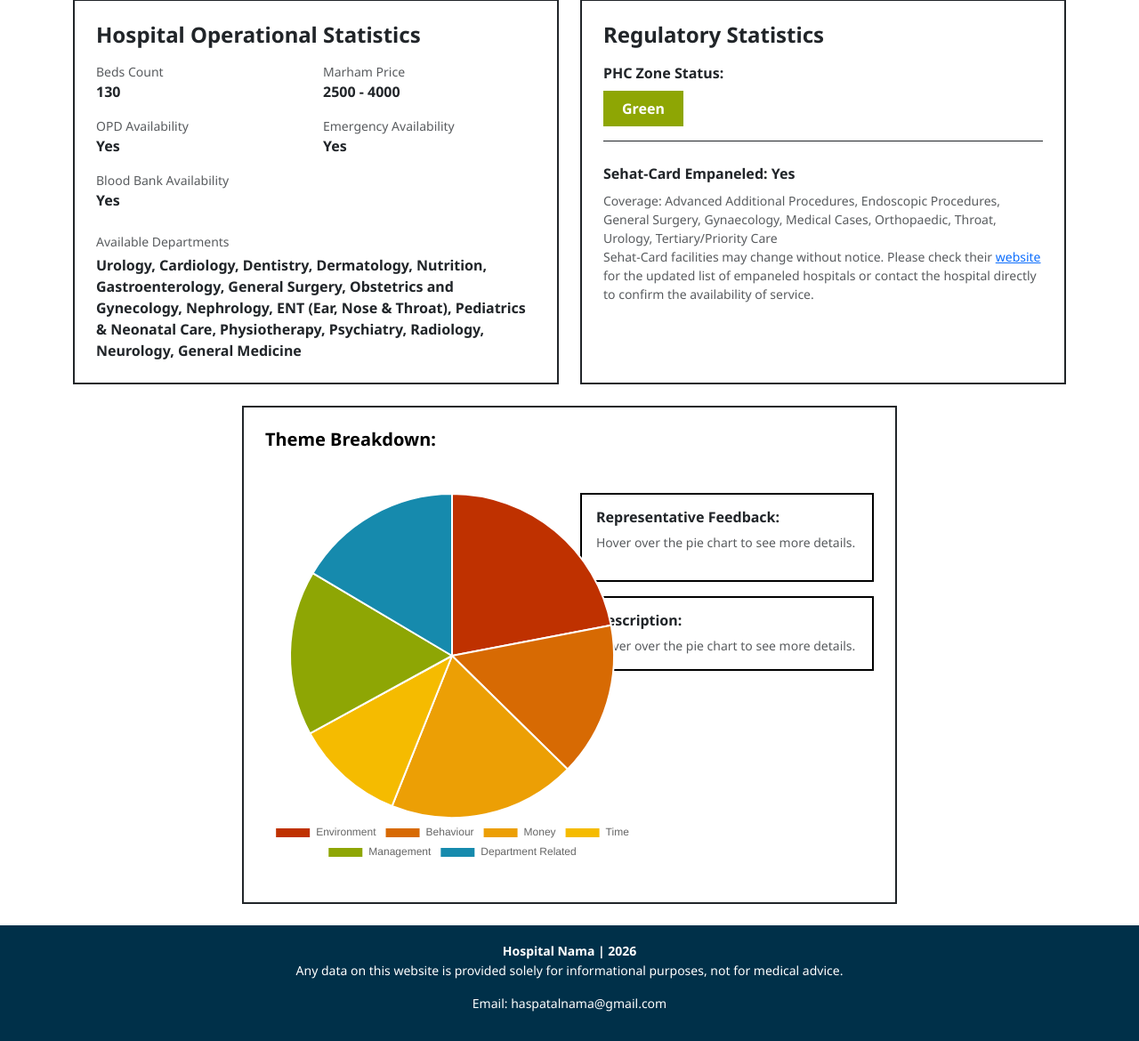
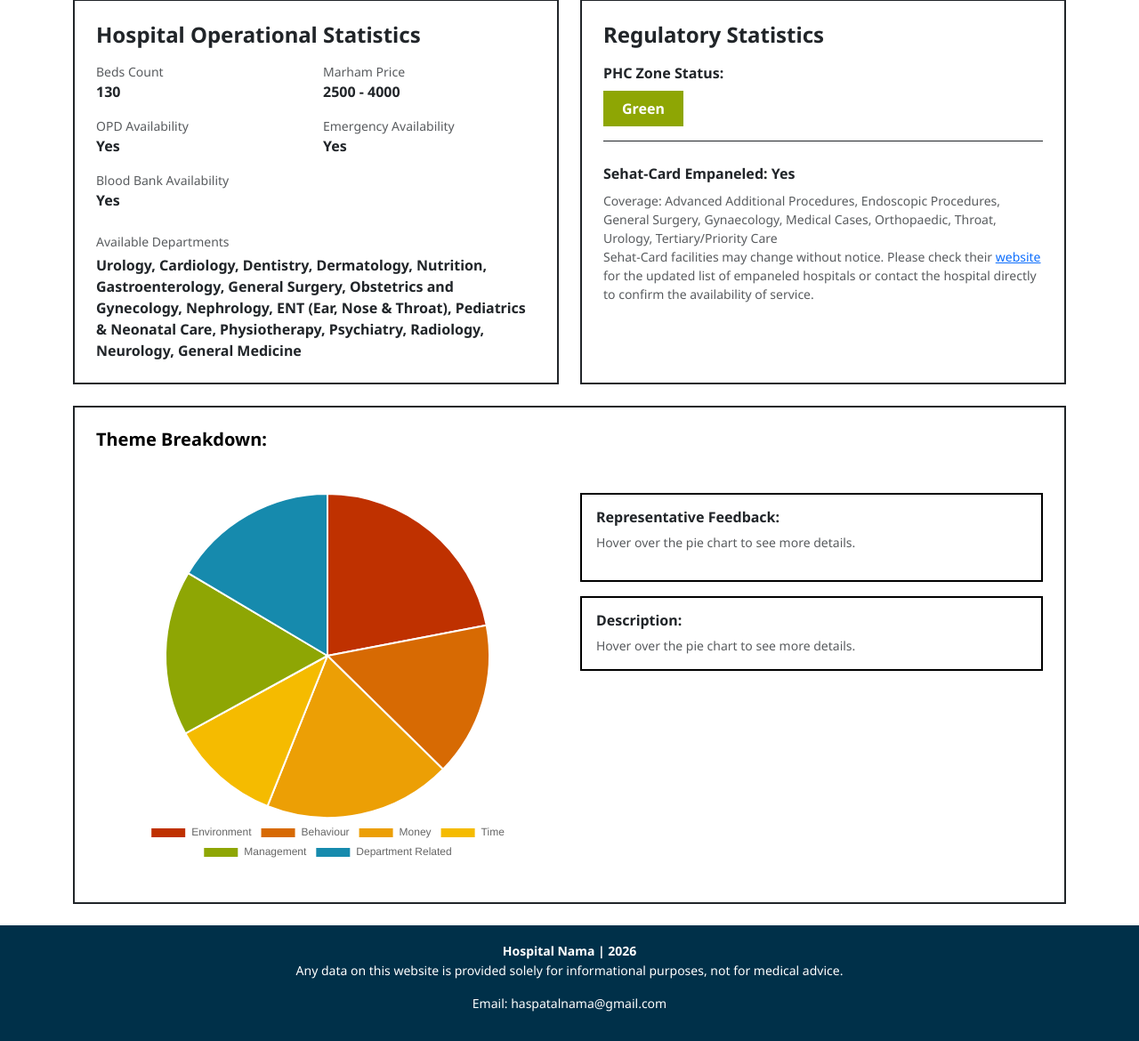
Before and after one commit to zoyaAzfar/hospital-nama, a Flask app: page /hospital/1 in a window 1280 px wide. Shown: the part 364-1534 px from the top of the page at 89% size. Run offline with Flask 3, Linux system fonts and the light colour scheme; data comes from the database, SQL or seed files in the repository; some web fonts are replaced.

Commit message:
Update detail.html

```diff
--- a/templates/detail.html
+++ b/templates/detail.html
@@ -126,8 +126,8 @@ h1,h5,h6{font-weight:700}
     </div>
 </div>
 
-    <div class="row justify-content-center" >
-        <div class="col-lg-8 col-12">
+    <div class="row" >
+        <div class="col-12">
             <div class="p-4 border border-2 border-dark h-100">
                 <div class="d-flex justify-content-between align-items-center border-dark pb-3 mb-3">
                     <h5 id="chart-title" class="fw-bold mb-0">Theme Breakdown:</h5>
```
